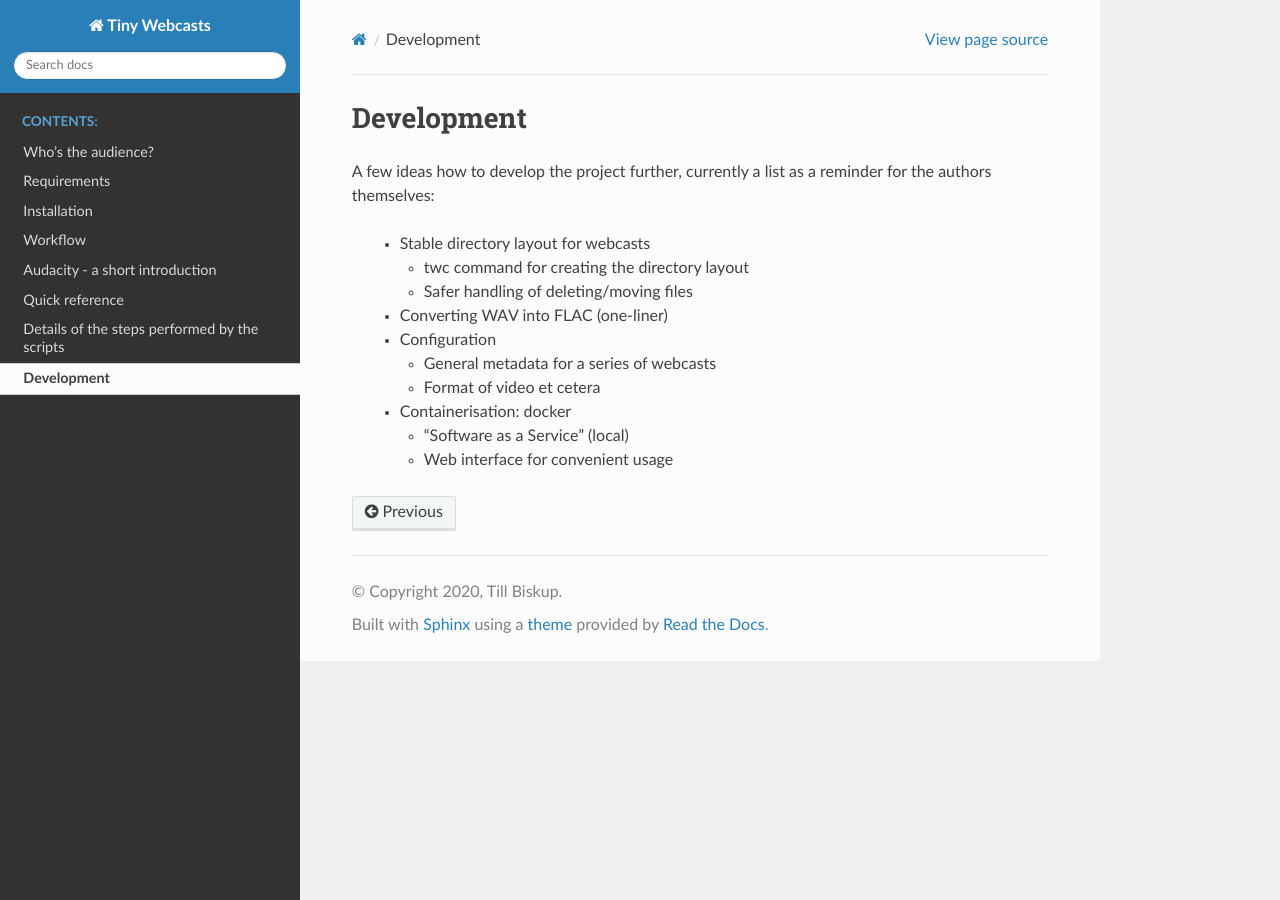
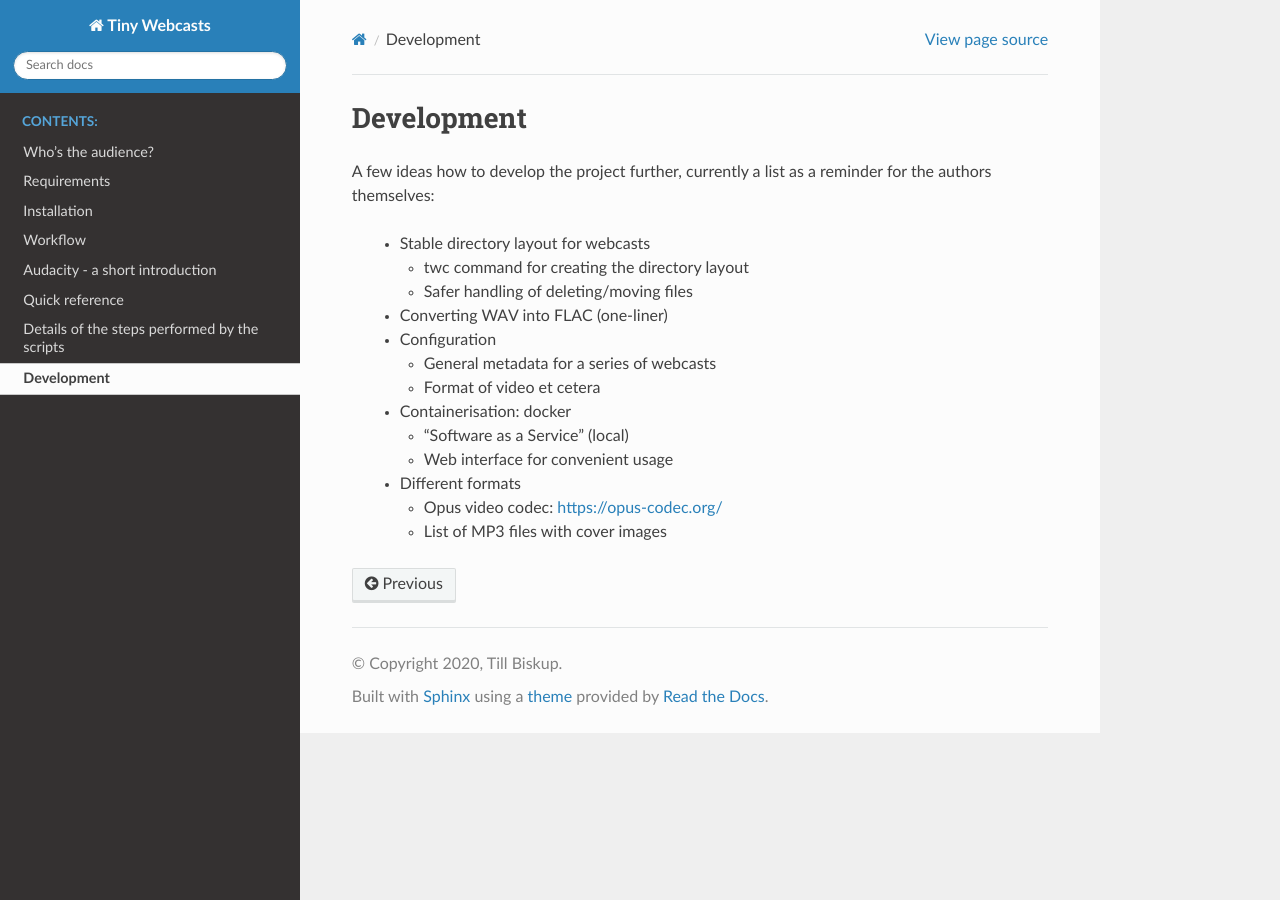
Before and after one commit to tillbiskup/tiny-webcasts, a Sphinx documentation site: the page built from docs/development.rst, in a window 1280 px wide. Built offline with Sphinx 7.4.7 and the Read the Docs theme 2.0.0, drawn with Linux system fonts in a browser that asks for light colours.

```diff
--- a/docs/development.rst
+++ b/docs/development.rst
@@ -22,3 +22,9 @@ A few ideas how to develop the project further, currently a list as a reminder f
     * "Software as a Service" (local)
 
     * Web interface for convenient usage
+
+  * Different formats
+
+    * Opus video codec: https://opus-codec.org/
+
+    * List of MP3 files with cover images
```
Also changed, not shown: README.md (+9 -0 lines), 1 other file.
